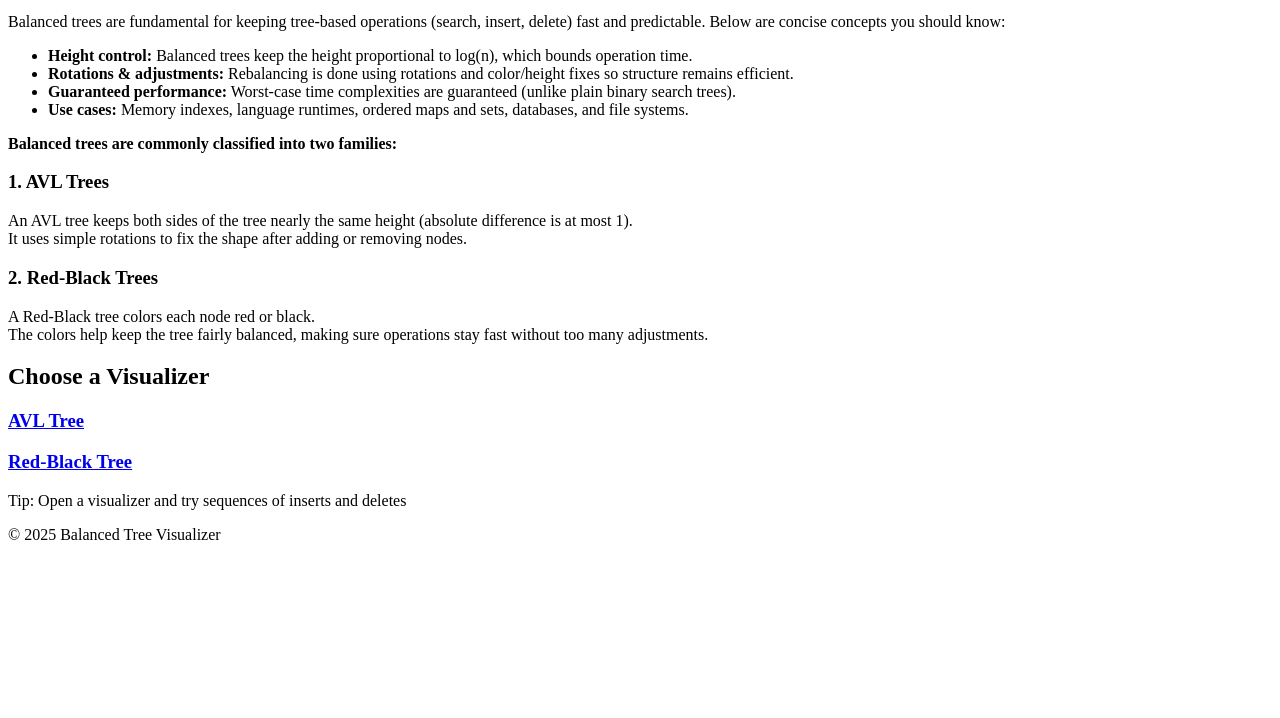
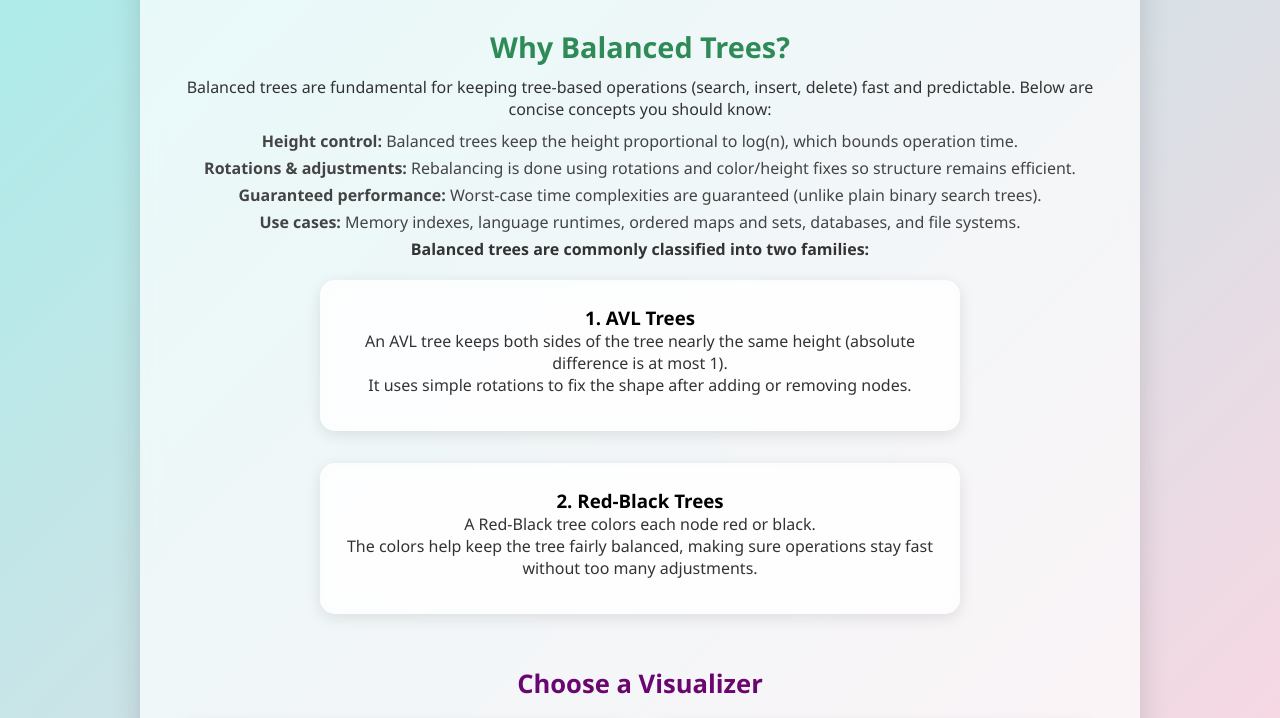
Before and after one commit to rukminivardhan25/Balanced-Trees, a plain HTML site: page index.html in a window 1280 px wide. Shown: the part 153-871 px from the top of the page. Before the commit the page ends 800 px from the top, so only its background shows below. Drawn offline with Linux system fonts and the light colour scheme; the site is published under a folder, as on GitHub Pages, so addresses that start at the root find nothing.

Commit message:
Update index.html

```diff
--- a/index.html
+++ b/index.html
@@ -4,7 +4,7 @@
   <meta charset="UTF-8" />
   <meta name="viewport" content="width=device-width, initial-scale=1.0" />
   <title>Balanced Tree Visualizer</title>
-  <link rel="stylesheet" href="/src/style.css" />
+  <link rel="stylesheet" href="src/style.css" />
 </head>
 <body>
   <div class="overlay">
```
